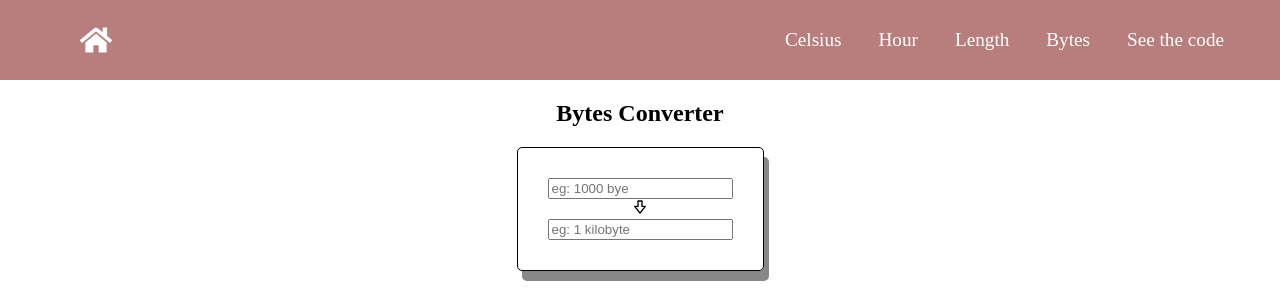
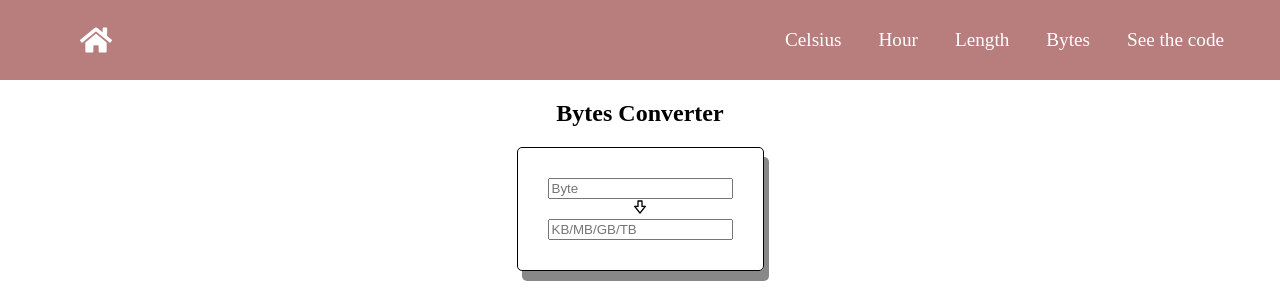
Before and after one commit to Meihong117/Converter, a React (Create React App) app: page /bytes in a window 1280 px wide. Shown: the top 290 px of the page. Built offline with nearby package versions, Linux system fonts and the light colour scheme.

Commit message:
change byte placeholder

```diff
--- a/src/components/Bytes.js
+++ b/src/components/Bytes.js
@@ -71,14 +71,14 @@ const Bytes = () => {
             <div className='byte-container'>
                 <div className='bytes-wrapper'>
                     <div className='box'>
-                        <input type="number" onChange={convert} placeholder='eg: 1000 bye'/>
+                        <input type="number" onChange={convert} placeholder='Byte'/>
                         <div style={{textAlign:'center'}}><BiDownvote /></div>
-                        <input type="text" value={terabyte} placeholder='eg: 1 kilobyte'/>
+                        <input type="text" value={terabyte} placeholder='KB/MB/GB/TB'/>
                     </div>
                 </div>
             </div>
 
-            {/* convert to all type of bytes */}
+            {/* convert to all types of byte */}
             <div className='bytes-container'>
                 <div className='bytes-wrapper'>
                     <div  className='box1'>
```
